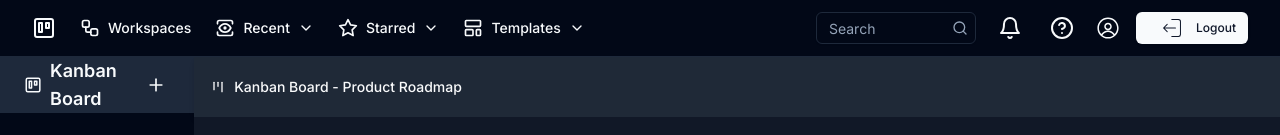
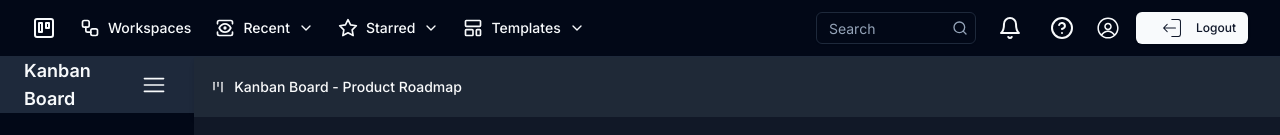
Before and after one commit to abenooo/kanban_project_management_tools, a Next.js app: page / in a window 1280 px wide. Shown: the top 135 px of the page. Built offline with nearby package versions, Linux system fonts and the light colour scheme.

Commit message:
Add collapseable sidebar

```diff
--- a/src/componet/Sidebar.tsx
+++ b/src/componet/Sidebar.tsx
@@ -1,6 +1,9 @@
+"use client";
+
+import React, { useState } from "react";
 import Link from "next/link";
-import { DropdownMenu, DropdownMenuTrigger, DropdownMenuContent, DropdownMenuItem } from "@/components/ui/dropdown-menu";
 import { Button } from "@/components/ui/button";
+import { RxHamburgerMenu } from "react-icons/rx";
 
 const sidebarItems = [
   { label: "Product Roadmap", icon: CircuitBoardIcon },
@@ -11,32 +14,38 @@ const sidebarItems = [
   { label: "Startup Launch", icon: LayoutTemplateIcon },
 ];
 
-export function Sidebar({ onSelect }: { onSelect: (category: string) => void }) {
+export function Sidebar({
+  onSelect,
+}: {
+  onSelect: (category: string) => void;
+}) {
+  const [collapsed, setCollapsed] = useState(false);
+
+  const toggleSidebar = () => {
+    setCollapsed(!collapsed);
+  };
+
   return (
-    <div className="flex flex-col w-64 bg-background">
+    <div
+      className={`flex flex-col ${
+        collapsed ? "w-20" : "w-64"
+      } bg-background transition-width duration-300`}
+    >
       <div className="flex h-14 items-center justify-between border-b bg-muted px-4 sm:px-6">
         <Link href="#" className="flex items-center gap-2" prefetch={false}>
-          <TrelloIcon className="h-6 w-6" />
-          <span className="text-lg font-semibold">Kanban Board</span>
+          {!collapsed && (
+            <span className="text-lg font-semibold">Kanban Board </span>
+          )}
         </Link>
-        <DropdownMenu>
-          <DropdownMenuTrigger asChild>
-            <Button variant="ghost" size="icon" className="rounded-full">
-              <PlusIcon className="h-5 w-5" />
-              <span className="sr-only">Create new</span>
-            </Button>
-          </DropdownMenuTrigger>
-          <DropdownMenuContent align="end">
-            <DropdownMenuItem>
-              <CircuitBoardIcon className="mr-2 h-4 w-4" />
-              New Board
-            </DropdownMenuItem>
-            <DropdownMenuItem>
-              <LayoutTemplateIcon className="h-6 w-6" />
-              New Template
-            </DropdownMenuItem>
-          </DropdownMenuContent>
-        </DropdownMenu>
+        <Button
+          variant="ghost"
+          size="icon"
+          className="rounded-full"
+          onClick={toggleSidebar}
+        >
+          <RxHamburgerMenu className="h-6 w-6" />
+          <span className="sr-only">Toggle sidebar</span>
+        </Button>
       </div>
       <div className="flex-1 overflow-auto">
         <nav className="grid gap-2 p-4 sm:p-6">
@@ -47,7 +56,7 @@ export function Sidebar({ onSelect }: { onSelect: (category: string) => void })
               className="flex items-center gap-3 rounded-md bg-muted px-3 py-2 text-muted-foreground transition-colors hover:bg-muted/50 hover:text-foreground"
             >
               <item.icon className="h-5 w-5" />
-              <span>{item.label}</span>
+              {!collapsed && <span>{item.label}</span>}
             </button>
           ))}
         </nav>
```
